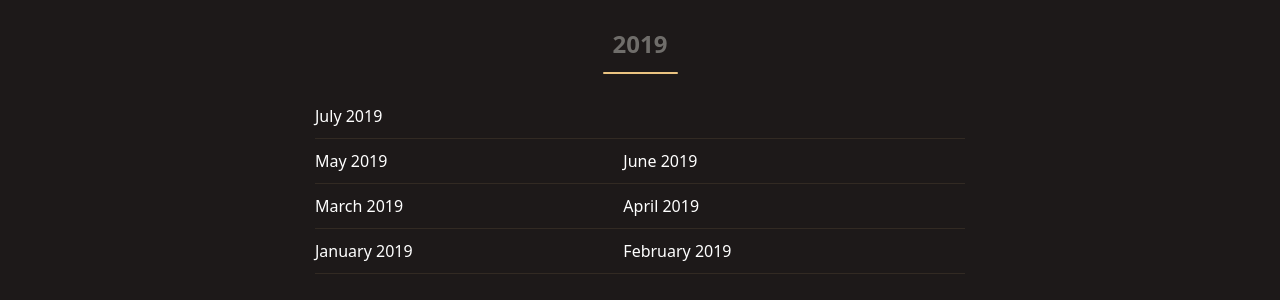
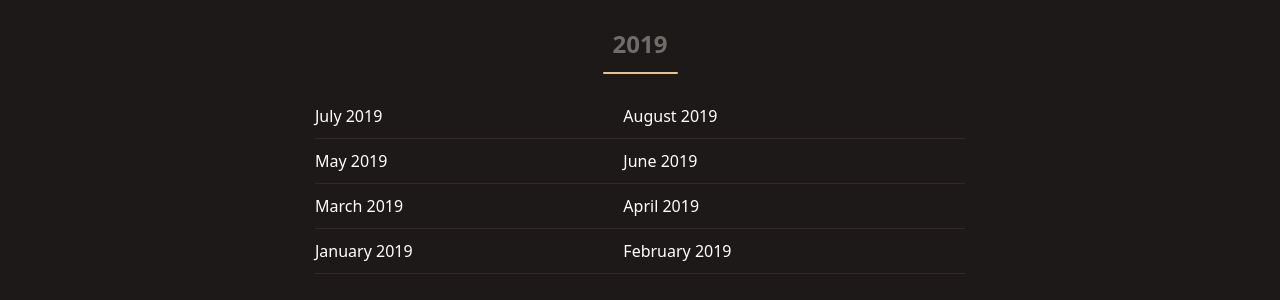
Before and after one commit to ateliedetemas/blpcrypto, a Jekyll site: the page built from _pages/en/reports.md, in a window 1280 px wide. Shown: the part 249-549 px from the top of the page. Built offline with Jekyll 4.4.1, drawn with Linux system fonts in a browser that asks for light colours.

Commit message:
Update reports.md

```diff
--- a/_pages/en/reports.md
+++ b/_pages/en/reports.md
@@ -7,7 +7,7 @@ permalink: "/en/reports/"
 
 ## 2019
 
-[July 2019]({{ '/assets/documents/relatorios/2019/07.pdf' | absolute_url }})  |
+[July 2019]({{ '/assets/documents/relatorios/2019/07.pdf' | absolute_url }})  |   [August 2019]({{ '/assets/documents/relatorios/2019/08e.pdf' | absolute_url }})
 [May 2019]({{ '/assets/documents/relatorios/2019/05.pdf' | absolute_url }})  | [June 2019]({{ '/assets/documents/relatorios/2019/06.pdf' | absolute_url }})
 [March 2019]({{ '/assets/documents/relatorios/2019/03.pdf' | absolute_url }})  | [April 2019]({{ '/assets/documents/relatorios/2019/04.pdf' | absolute_url }})
 [January 2019]({{ '/assets/documents/relatorios/2019/01.pdf' | absolute_url }})  | [February 2019]({{ '/assets/documents/relatorios/2019/02.pdf' | absolute_url }})
```
